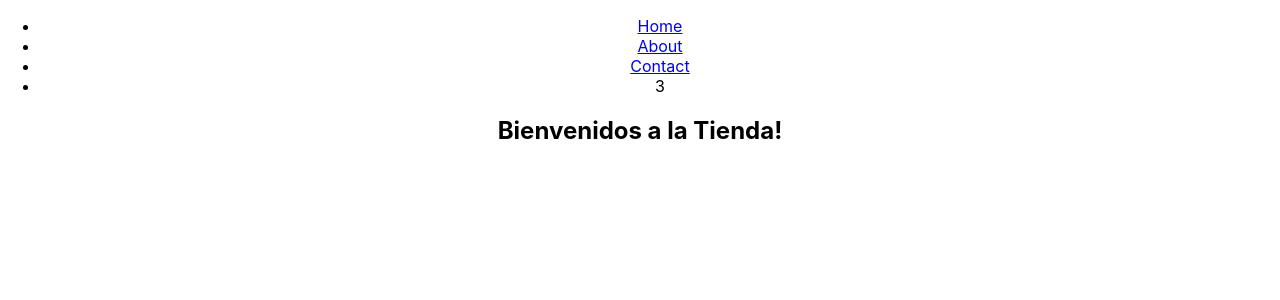
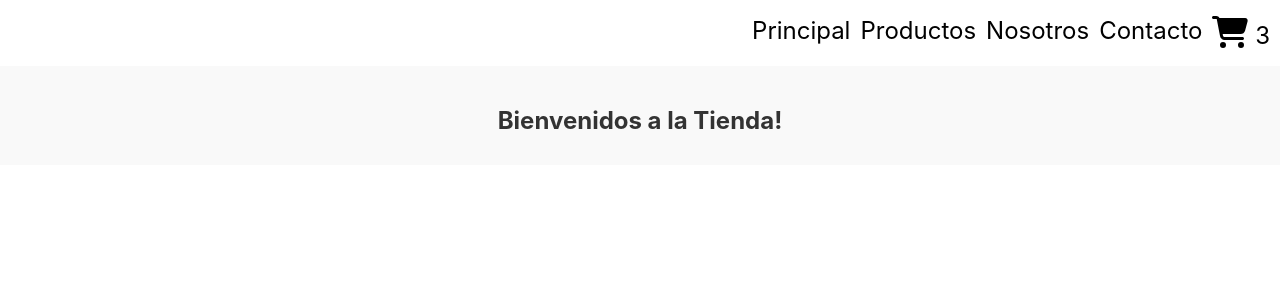
Before and after one commit to MatiasVillan/React-43305, a React (Create React App) app: page / in a window 1280 px wide. Shown: the top 300 px of the page. Built offline with nearby package versions, Linux system fonts and the light colour scheme.

Commit message:
se agregan estilos a los componentes

```diff
--- a/package.json
+++ b/package.json
@@ -3,6 +3,11 @@
   "version": "0.1.0",
   "private": true,
   "dependencies": {
+    "@fortawesome/fontawesome-svg-core": "^6.4.0",
+    "@fortawesome/free-regular-svg-icons": "^6.4.0",
+    "@fortawesome/free-solid-svg-icons": "^6.4.0",
+    "@fortawesome/react-fontawesome": "^0.2.0",
+    "@popperjs/core": "^2.11.8",
     "@testing-library/jest-dom": "^5.16.5",
     "@testing-library/react": "^13.4.0",
     "@testing-library/user-event": "^13.5.0",
--- a/src/App.css
+++ b/src/App.css
@@ -1,38 +1,3 @@
 .App {
   text-align: center;
 }
-
-.App-logo {
-  height: 40vmin;
-  pointer-events: none;
-}
-
-@media (prefers-reduced-motion: no-preference) {
-  .App-logo {
-    animation: App-logo-spin infinite 20s linear;
-  }
-}
-
-.App-header {
-  background-color: #282c34;
-  min-height: 100vh;
-  display: flex;
-  flex-direction: column;
-  align-items: center;
-  justify-content: center;
-  font-size: calc(10px + 2vmin);
-  color: white;
-}
-
-.App-link {
-  color: #61dafb;
-}
-
-@keyframes App-logo-spin {
-  from {
-    transform: rotate(0deg);
-  }
-  to {
-    transform: rotate(360deg);
-  }
-}
--- a/src/components/CartWidget/CartWidget.jsx
+++ b/src/components/CartWidget/CartWidget.jsx
@@ -1,10 +1,14 @@
+import { FontAwesomeIcon } from "@fortawesome/react-fontawesome";
+import { faShoppingCart }  from "@fortawesome/free-solid-svg-icons";
+
 const CartWidget = () => {
+    let items = 3;
     return (
-      <div className="cart-widget">
-        <i className="fas fa-shopping-cart"></i>
-        <span className="cart-count">3</span>
-      </div>
+        <div>
+            <FontAwesomeIcon icon={ faShoppingCart } size="2x" />
+            <span style={{ fontSize:"1.5rem" }}> {items}</span>
+        </div>
     );
-  }
+}
 
-  export default CartWidget;
+export default CartWidget;
--- /dev/null
+++ b/src/components/ItemListContainer/ItemListContainer.css
@@ -0,0 +1,11 @@
+.item-list-container {
+    text-align: center;
+    padding: 20px;
+    background-color:#F9F9F9;
+  }
+
+  .item-list-container h2 {
+    font-size: 24px;
+    color: #333333;
+    margin-bottom: 10px;
+  }
--- a/src/components/ItemListContainer/ItemListContainer.jsx
+++ b/src/components/ItemListContainer/ItemListContainer.jsx
@@ -1,9 +1,11 @@
+import './ItemListContainer.css'
+
 const ItemListContainer = (props) => {
     return (
-      <div>
-        <h2>{props.greeting}</h2>
-      </div>
+        <div className='item-list-container'>
+            <h2>{props.greeting}</h2>
+        </div>
     );
-  }
+}
 
-  export default ItemListContainer;
+export default ItemListContainer;
--- /dev/null
+++ b/src/components/NavBar/NavBar.css
@@ -0,0 +1,16 @@
+nav ul {
+    display: flex;
+    list-style: none;
+    padding: 0;
+    justify-content: right;
+}
+
+nav li {
+    margin-right: 10px;
+}
+
+nav a {
+    text-decoration: none;
+    color: #000;
+    font-size: 1.5rem;
+}
--- a/src/components/NavBar/NavBar.jsx
+++ b/src/components/NavBar/NavBar.jsx
@@ -1,16 +1,18 @@
+import './NavBar.css'
 import CartWidget from "../CartWidget/CartWidget";
 
 const NavBar = () => {
     return (
         <nav>
-          <ul>
-            <li><a href="#">Home</a></li>
-            <li><a href="#">About</a></li>
-            <li><a href="#">Contact</a></li>
-            <li><CartWidget /></li>
-          </ul>
+            <ul>
+                <li><a href="#">Principal</a></li>
+                <li><a href="#">Productos</a></li>
+                <li><a href="#">Nosotros</a></li>
+                <li><a href="#">Contacto</a></li>
+                <li><CartWidget /></li>
+            </ul>
         </nav>
-      );
+    );
 }
 
 export default NavBar;
```
Also changed, not shown: 1 other file (tests, documents, lock files or other folders).
